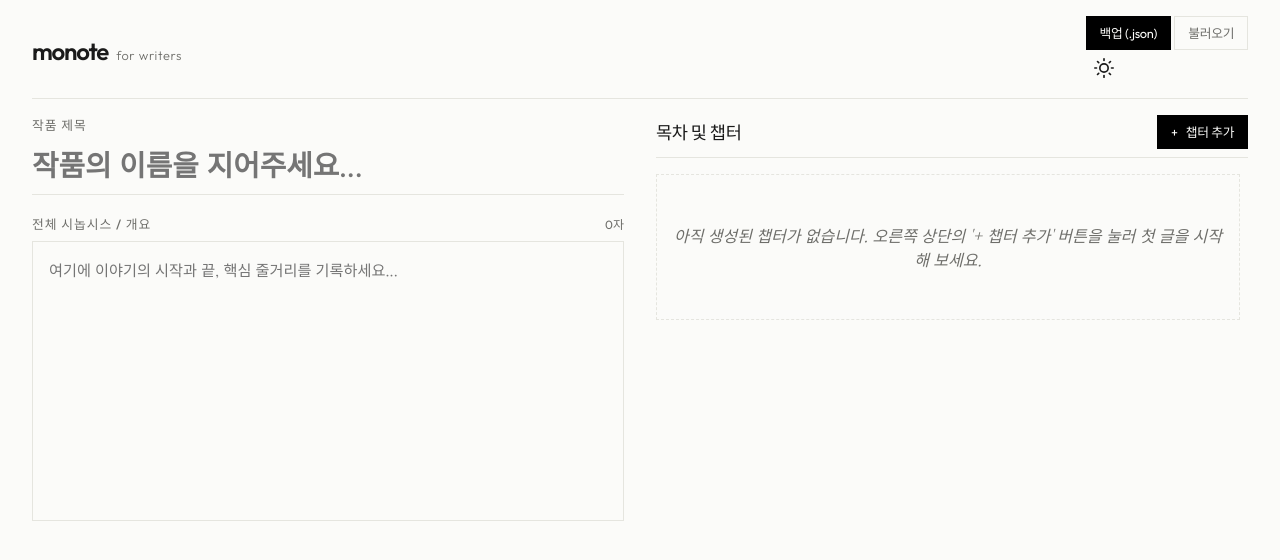
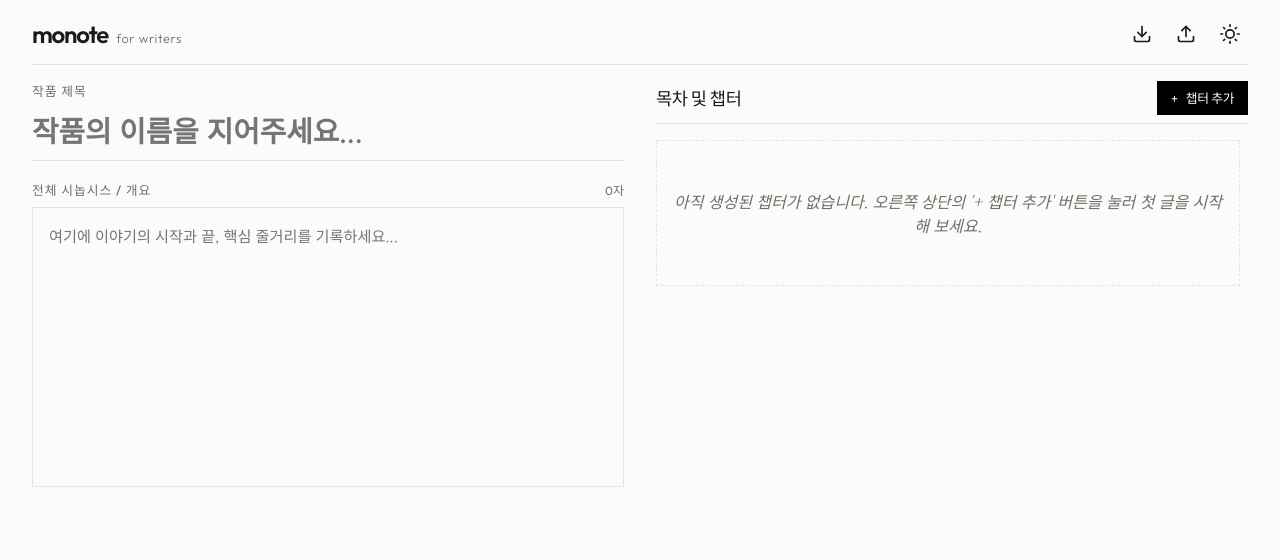
Before and after one commit to neo-elon/monote, a plain HTML site: page index.html in a window 1280 px wide. Drawn offline with Linux system fonts and the light colour scheme.

Commit message:
백업 아이콘으로

```diff
--- a/index.html
+++ b/index.html
@@ -19,8 +19,12 @@
                 <span class="logo-sub">for writers</span>
             </div>
             <div class="header-actions">
-                <button id="export-project" class="btn-flat btn-sm" title="전체 백업 다운로드">백업 (.json)</button>
-                <button id="import-project-trigger" class="btn-flat btn-sm btn-danger" title="백업 파일 불러오기">불러오기</button>
+                <button id="export-project" class="btn-icon" title="전체 백업 다운로드" aria-label="Backup Project">
+                    <svg viewBox="0 0 24 24" fill="none" stroke="currentColor" stroke-width="2" stroke-linecap="round" stroke-linejoin="round"><path d="M21 15v4a2 2 0 0 1-2 2H5a2 2 0 0 1-2-2v-4"></path><polyline points="7 10 12 15 17 10"></polyline><line x1="12" y1="15" x2="12" y2="3"></line></svg>
+                </button>
+                <button id="import-project-trigger" class="btn-icon" title="백업 파일 불러오기" aria-label="Import Project">
+                    <svg viewBox="0 0 24 24" fill="none" stroke="currentColor" stroke-width="2" stroke-linecap="round" stroke-linejoin="round"><path d="M21 15v4a2 2 0 0 1-2 2H5a2 2 0 0 1-2-2v-4"></path><polyline points="17 8 12 3 7 8"></polyline><line x1="12" y1="3" x2="12" y2="15"></line></svg>
+                </button>
                 <input type="file" id="import-project-file" accept=".json" style="display: none;">
                 <button id="theme-toggle" class="btn-icon" title="테마 변경" aria-label="Toggle Theme">
                     <svg class="sun-icon" viewBox="0 0 24 24" fill="none" stroke="currentColor" stroke-width="2" stroke-linecap="round" stroke-linejoin="round"><circle cx="12" cy="12" r="5"></circle><line x1="12" y1="1" x2="12" y2="3"></line><line x1="12" y1="21" x2="12" y2="23"></line><line x1="4.22" y1="4.22" x2="5.64" y2="5.64"></line><line x1="18.36" y1="18.36" x2="19.78" y2="19.78"></line><line x1="1" y1="12" x2="3" y2="12"></line><line x1="21" y1="12" x2="23" y2="12"></line><line x1="4.22" y1="19.78" x2="5.64" y2="18.36"></line><line x1="18.36" y1="5.64" x2="19.78" y2="4.22"></line></svg>
--- a/style.css
+++ b/style.css
@@ -87,6 +87,12 @@
     padding-bottom: 0.75rem;
     border-bottom: 1px solid var(--border-color);
     margin-bottom: 1rem;
+}
+
+.header-actions {
+    display: flex;
+    align-items: center;
+    gap: 0.5rem;
 }
 
 .logo-area {
```
